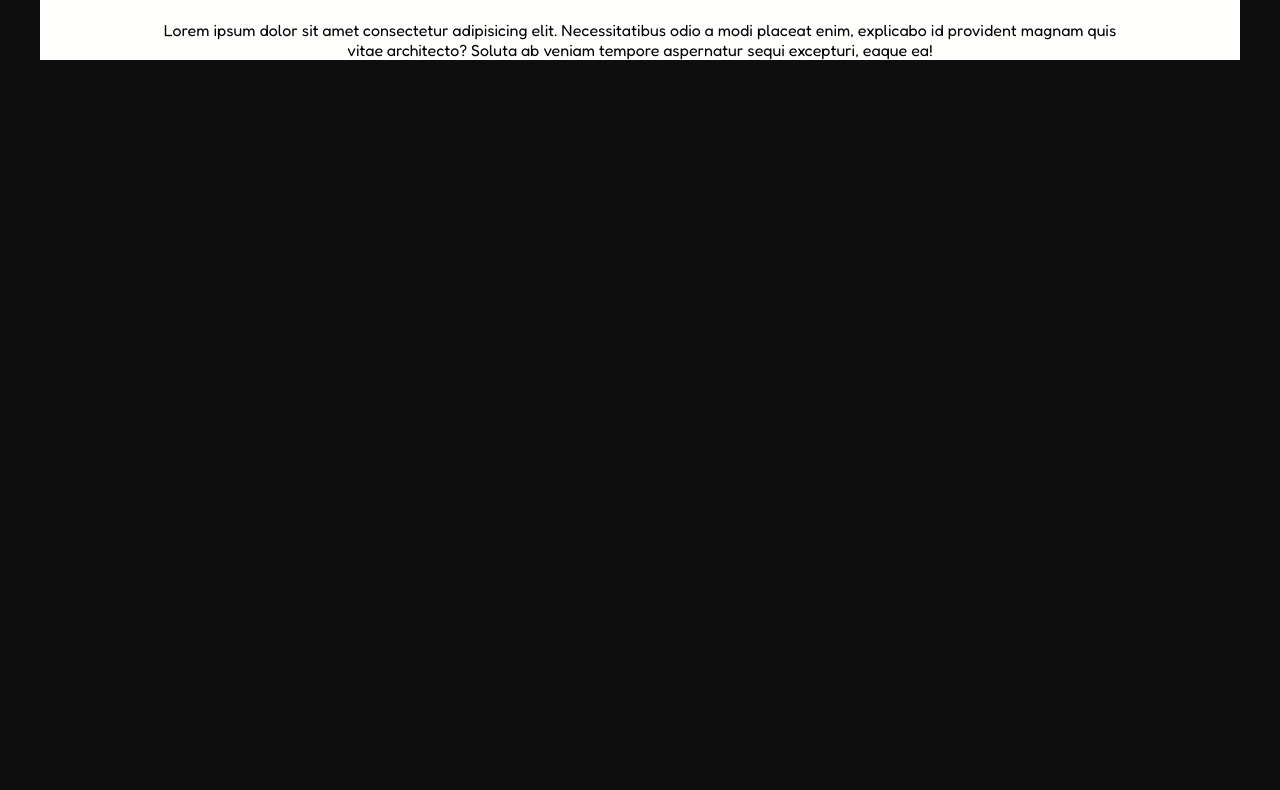
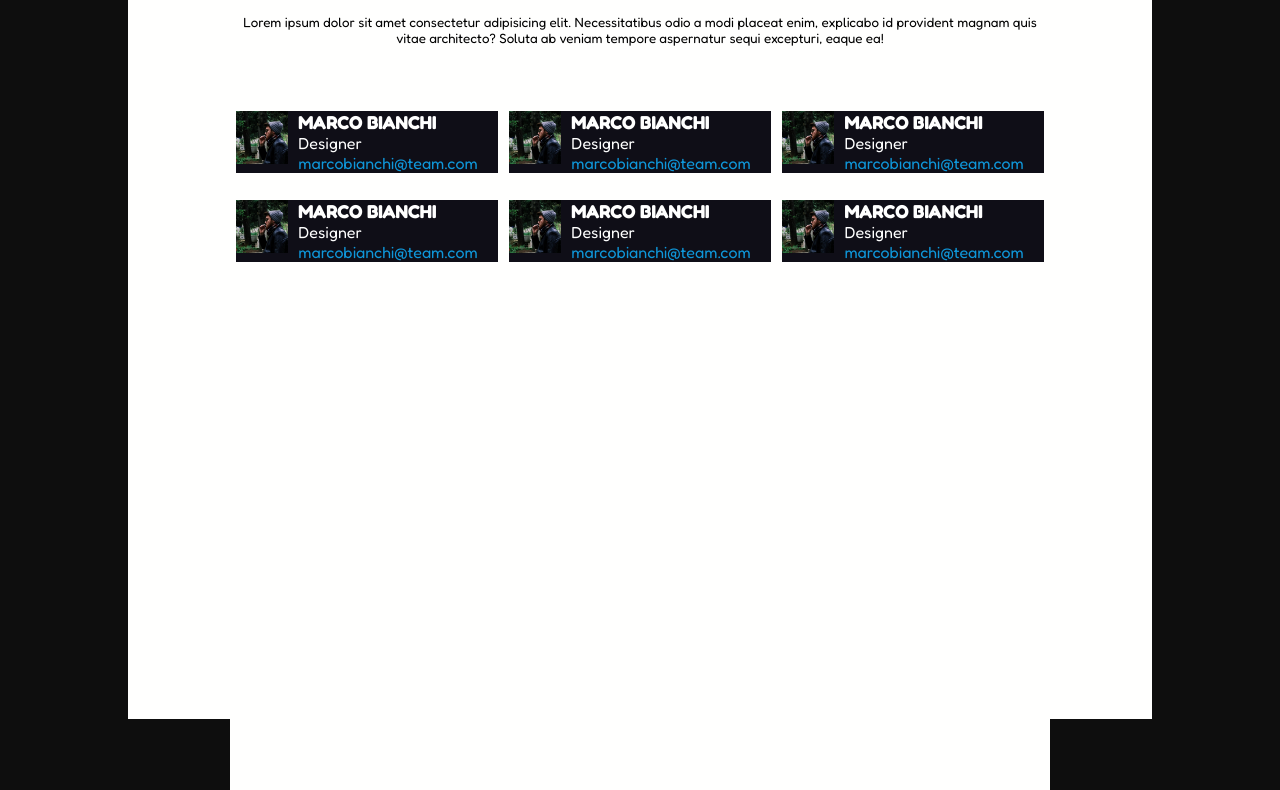
Before and after one commit to Andreapiani95/html-css-float-cards, a plain HTML site: page index.html in a window 1280 px wide. Shown: the part 81-871 px from the top of the page. Before the commit the page ends 800 px from the top, so only its background shows below. Drawn offline with Linux system fonts and the light colour scheme.

Commit message:
Completamento posizionamento griglia

```diff
--- a/css/style.css
+++ b/css/style.css
@@ -17,11 +17,7 @@ GENERAL
 
 */
 
-body{
-    font-family: 'Fredoka', sans-serif;
-}
-
-.clearfix::after{
+.container::after{
     content: "";
     clear: both;
     display: table;
@@ -36,11 +32,14 @@ BODY
 
 body{
     background-color: #0E0E0E;
+    font-family: 'Fredoka', sans-serif;
 }
 
 .container{
     max-width: 1200px;
-    margin: auto;
+    height: 100vh;
+    margin-left: 10%;
+    margin-right: 10%;
     padding-top: 2%;
     background-color: #FFFFFE;
     text-align: center;
@@ -50,9 +49,12 @@ h1{
     padding-bottom: 3%;
 }
 
-p{
+h2{
     padding-right: 10%;
     padding-left: 10%;
+    padding-bottom: 3%;
+    font-weight: 400;
+    font-size: smaller;
 }
 
 .columns{
@@ -60,11 +62,32 @@ p{
     background-color: #FFFFFE;
 }
 
+h3{
+    text-align: left;
+}
+
+p{
+    text-align: left;
+}
+
 .single-column{
-    width: calc(100%/3);
+    width: calc( 100%/3 );
+    float: left;
 
 }
 
+img{
+    width: 20%;
+    height: auto;
+    margin-right: 10px;
+}
+
+
+.section {
+    margin: 5% 2%;
+    background-color: #0F0E17;
+    color:white;
+}
 
 
 /*
@@ -84,3 +107,13 @@ ALTRO
 .blue-text{
     color: #0F97DA;
 }
+
+.float-left{
+    float: left;
+}
+
+/*
+
+DEBUG
+
+*/
--- a/index.html
+++ b/index.html
@@ -1,5 +1,6 @@
 <!DOCTYPE html>
 <html lang="en">
+
 <head>
     <meta charset="UTF-8">
     <meta http-equiv="X-UA-Compatible" content="IE=edge">
@@ -27,22 +28,122 @@
                     Meet Our Team
                 </h1>
 
+                <h2>
+                    Lorem ipsum dolor sit amet consectetur adipisicing elit. Necessitatibus odio a modi placeat enim,
+                    explicabo id provident magnam quis vitae architecto? Soluta ab veniam tempore aspernatur sequi
+                    excepturi, eaque ea!
+                </h2>
+
+                <div class="columns debug container">
+
+                    <div class="single-column debug">
+                        <div class="section">
+                            <img class="float-left" src="img/male1.png" alt="">
+                            <div class="profile-card">
+                                <h3>
+                                    MARCO BIANCHI
+                                </h3>
                                 <p>
-                        Lorem ipsum dolor sit amet consectetur adipisicing elit. Necessitatibus odio a modi placeat enim, explicabo id provident magnam quis vitae architecto? Soluta ab veniam tempore aspernatur sequi excepturi, eaque ea!
+                                    Designer
                                 </p>
+                                <p class="blue-text">
+                                    marcobianchi@team.com
+                                </p>
+                            </div>
+                        </div>
+                    </div>
+                        <div class="single-column">
+                            <div class="section">
+                                <img class="float-left" src="img/male1.png" alt="">
+                                <div class="profile-card">
+                                    <h3>
+                                        MARCO BIANCHI
+                                    </h3>
+                                    <p>
+                                        Designer
+                                    </p>
+                                    <p class="blue-text">
+                                        marcobianchi@team.com
+                                    </p>
+                                </div>
+                            </div>
+                        </div>
 
-                    <div class="columns">
-                        <div class="single-column"></div>
-                        <div class="single-column"></div>
-                        <div class="single-column"></div>
-                        <div class="single-column"></div>
-                        <div class="single-column"></div>
-                        <div class="single-column"></div>
+                        <div class="single-column">
+                            <div class="section">
+                                <img class="float-left" src="img/male1.png" alt="">
+                                <div class="profile-card">
+                                    <h3>
+                                        MARCO BIANCHI
+                                    </h3>
+                                    <p>
+                                        Designer
+                                    </p>
+                                    <p class="blue-text">
+                                        marcobianchi@team.com
+                                    </p>
                                 </div>
 
 
                             </div>
                         </div>
+
+                            <div class="single-column">
+                                <div class="section">
+                                    <img class="float-left" src="img/male1.png" alt="">
+                                    <div class="profile-card">
+                                        <h3>
+                                            MARCO BIANCHI
+                                        </h3>
+                                        <p>
+                                            Designer
+                                        </p>
+                                        <p class="blue-text">
+                                            marcobianchi@team.com
+                                        </p>
+                                    </div>
+
+
+                                </div>
+                            </div>
+                                <div class="single-column">
+                                    <div class="section">
+                                        <img class="float-left" src="img/male1.png" alt="">
+                                        <div class="profile-card">
+                                            <h3>
+                                                MARCO BIANCHI
+                                            </h3>
+                                            <p>
+                                                Designer
+                                            </p>
+                                            <p class="blue-text">
+                                                marcobianchi@team.com
+                                            </p>
+                                        </div>
+
+
+                                    </div>
+                                </div>
+                                    <div class="single-column">
+                                        <div class="section">
+                                            <img class="float-left" src="img/male1.png" alt="">
+                                            <div class="profile-card">
+                                                <h3>
+                                                    MARCO BIANCHI
+                                                </h3>
+                                                <p>
+                                                    Designer
+                                                </p>
+                                                <p class="blue-text">
+                                                    marcobianchi@team.com
+                                                </p>
+                                            </div>
+
+
+                                        </div>
+                                    </div>
+                                </div>
     </main>
 </body>
+
 </html>
```
Lines whose indentation alone changed are shown as unchanged.
